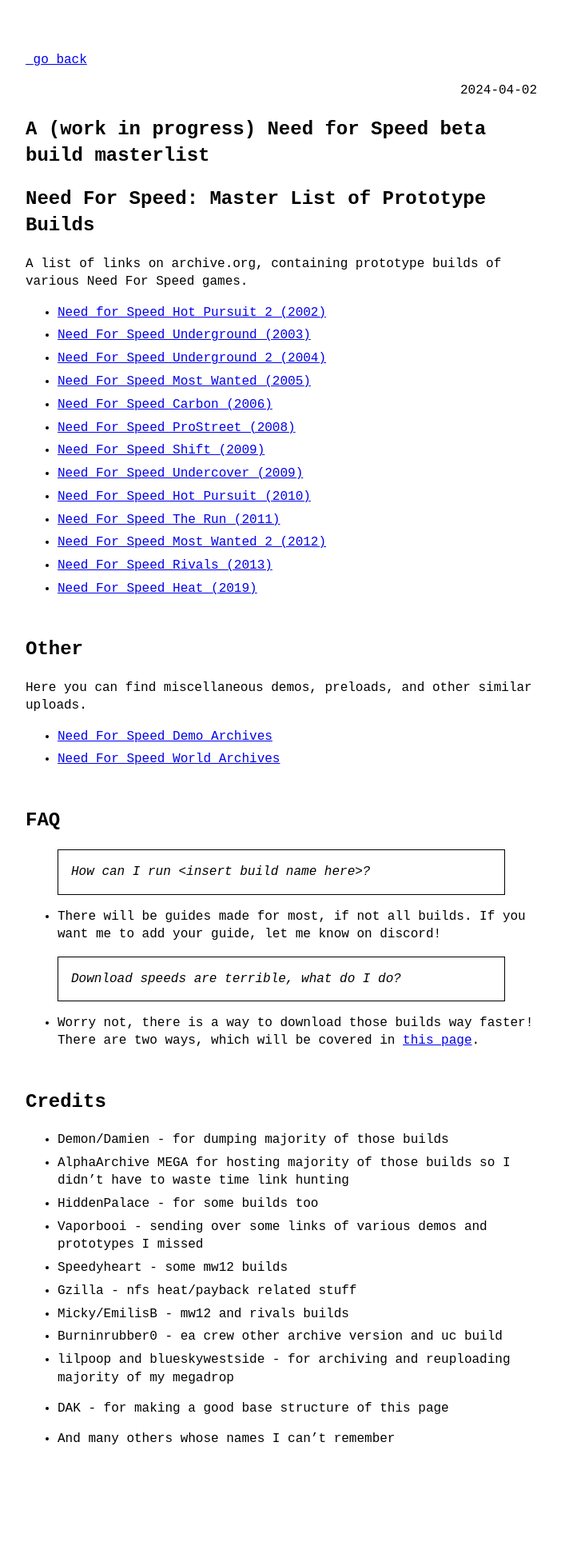
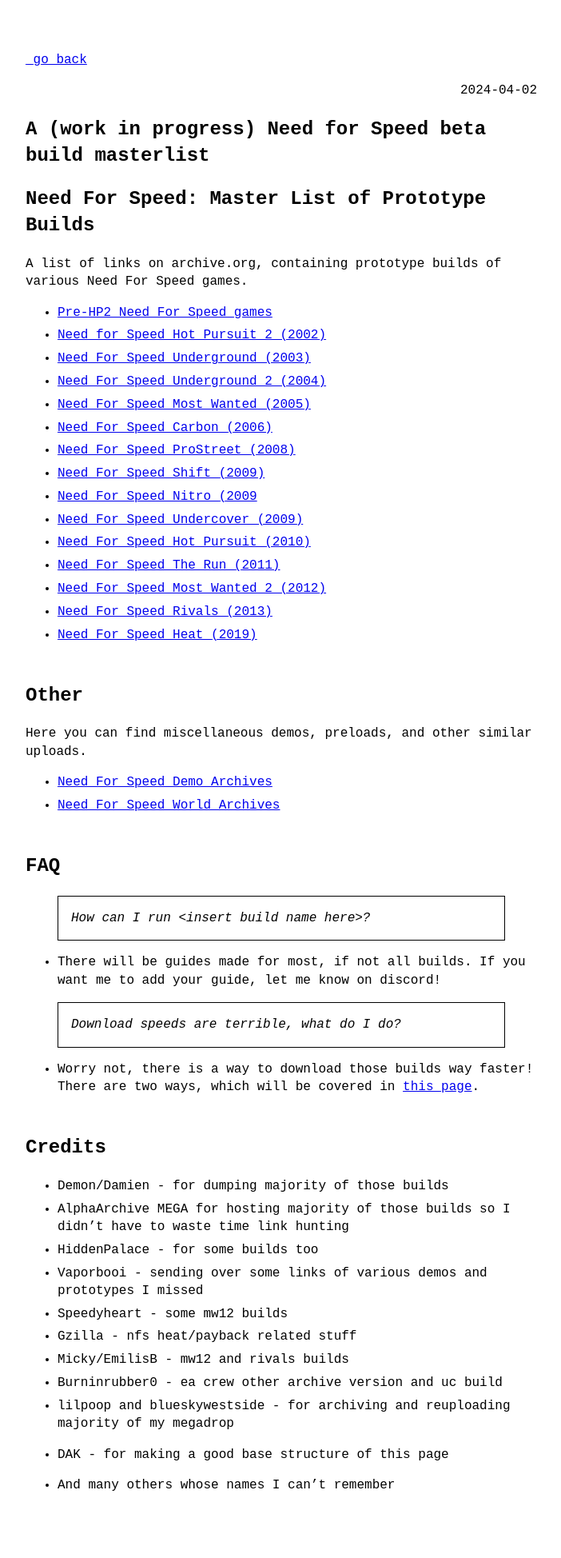
Before and after one commit to dzastsed/dzastsed.github.io, a Jekyll site: the page built from _posts/2024-04-02-nfs-builds.md, in a window 1280 px wide. Shown: the whole page at 80% size, without its empty margins (288-990 px from the left). Built offline with Jekyll 4.4.1, drawn with Linux system fonts in a browser that asks for light colours; before the commit the page ends 1891 px from its top, so only the background shows below that.

Commit message:
Update 2024-04-02-nfs-builds.md

```diff
--- a/_posts/2024-04-02-nfs-builds.md
+++ b/_posts/2024-04-02-nfs-builds.md
@@ -8,6 +8,7 @@
 
 A list of links on archive.org, containing prototype builds of various Need For Speed games.
 
+* [Pre-HP2 Need For Speed games](https://archive.org/details/legacy_nfs_builds)
 * [Need for Speed Hot Pursuit 2 (2002)](https://archive.org/details/nfshp2_builds)
 * [Need For Speed Underground (2003)](https://archive.org/details/nfsu_builds)
 * [Need For Speed Underground 2 (2004)](https://archive.org/details/nfsu2_builds)
@@ -15,6 +16,7 @@
 * [Need For Speed Carbon (2006)](https://archive.org/details/nfsc_builds)
 * [Need For Speed ProStreet (2008)](https://archive.org/details/nfsps_builds)
 * [Need For Speed Shift (2009)](https://archive.org/details/nfss_builds)
+* [Need For Speed Nitro (2009](https://archive.org/details/nfsn_builds)
 * [Need For Speed Undercover (2009)](https://archive.org/details/nfsuc_builds)
 * [Need For Speed Hot Pursuit (2010)](https://archive.org/details/nfshp10_builds)
 * [Need For Speed The Run (2011)](https://archive.org/details/nfstr_builds)
```
